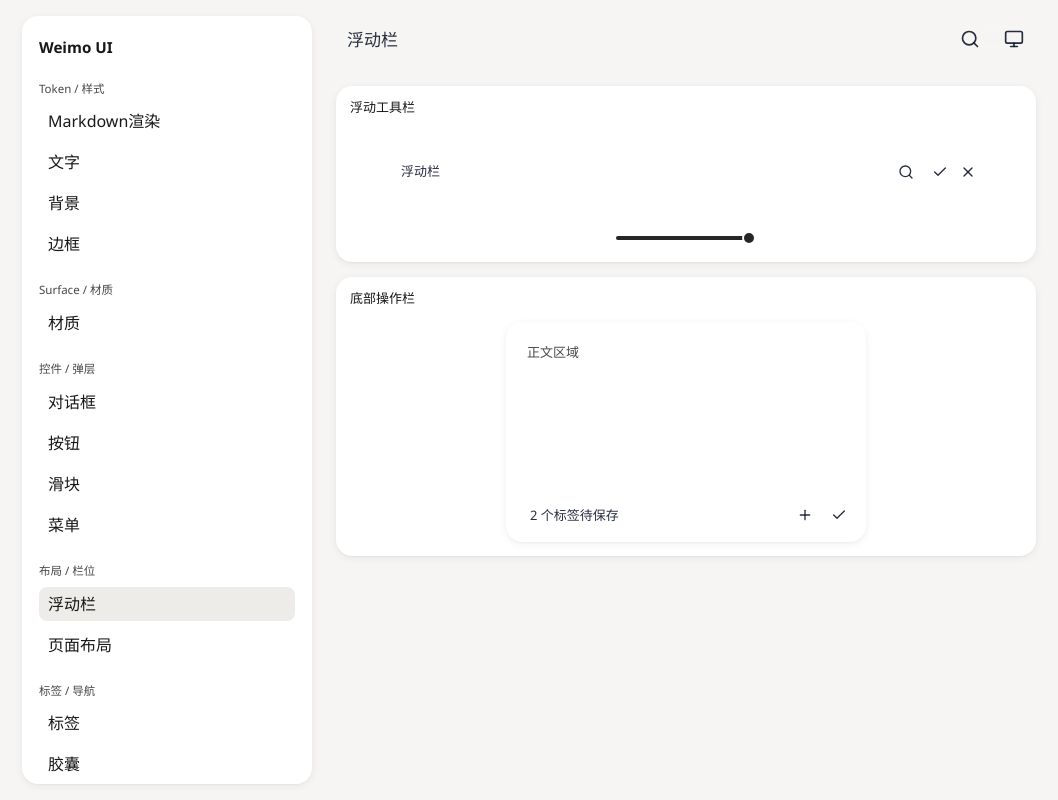
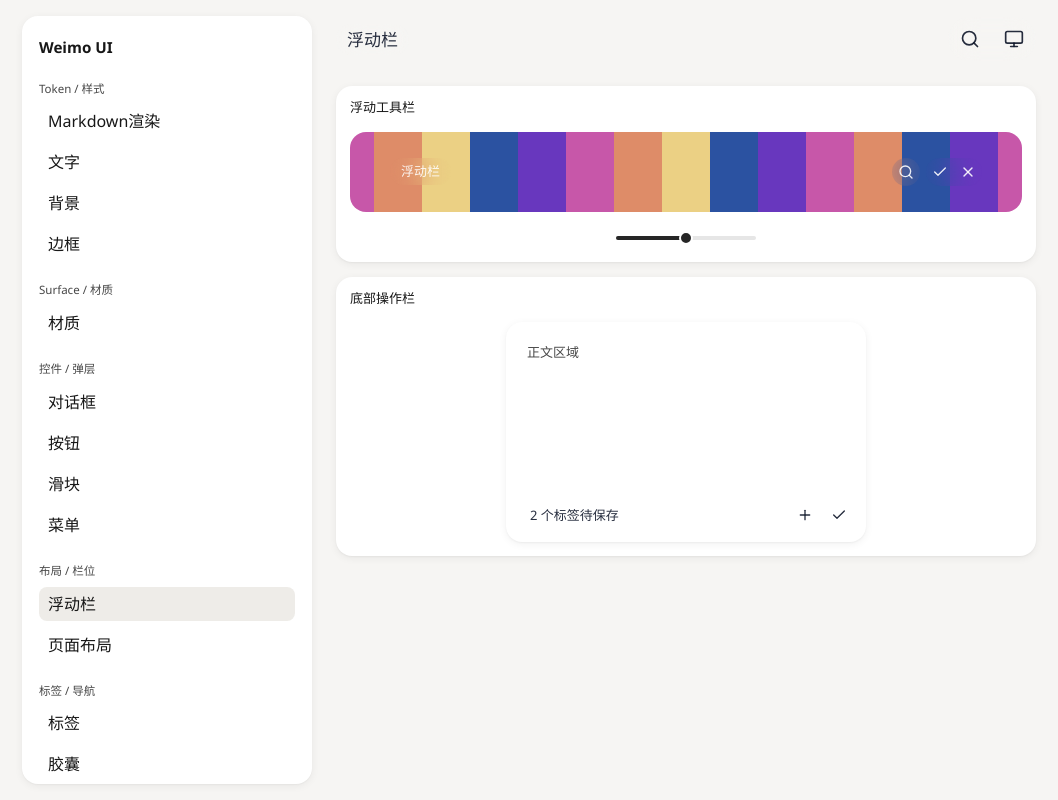
Before and after one commit to jiaowenjun/weimo-ui, a React (Vite) app: page /components/bar in a window 1280 px wide. Shown: the whole page, without its empty margins (111-1169 px from the left). Built offline with nearby package versions, Linux system fonts and the light colour scheme; what @tiptap/extension-mathematics would draw is missing.

Commit message:
refactor: GlassPreviewCard 滑块起始位置统一为轨道中点(初始挂载与主题切换归位都是 50%,三张玻璃卡一致;initialGray prop 统一后无调用方差异整体移除,matchMedia 端点预判初始化随之删除;glass-surface/bg-blur 契约机制断言同步)

```diff
--- a/src/docs/component-definitions/background-tokens.tsx
+++ b/src/docs/component-definitions/background-tokens.tsx
@@ -20,7 +20,6 @@ import {
 import { pressableToneMap, pressableTones } from '../../components/pressable'
 import { ComponentPreviewCard } from '../../components/component-preview-card'
 import { GlassPreviewCard } from '../glass-preview-card'
-import { glassBackgroundGrayMidpoint } from '../glass-preview'
 import type { ComponentDefinition } from '../component-docs'
 import { useIsDarkTheme } from '../token-preview-color'
 
@@ -94,7 +93,6 @@ function BgColorPreview() {
       </ComponentPreviewCard>
 
       <GlassPreviewCard
-        initialGray={glassBackgroundGrayMidpoint}
         items={bgBlurTones.map((tone) => ({
           token: getBgBlurBlurToken(tone),
           value: getBgBlurBlurValue(tone),
--- a/src/docs/glass-preview-card.tsx
+++ b/src/docs/glass-preview-card.tsx
@@ -7,18 +7,17 @@ import {
   getGlassPreviewBackground,
   glassBackgroundGrayDark,
   glassBackgroundGrayLight,
+  glassBackgroundGrayMidpoint,
 } from './glass-preview'
 
 // Surface 页「玻璃材质」卡、按钮页「玻璃图标按钮」卡与背景页「背景模糊度」卡的公共外壳：
 // ComponentPreviewCard + 可滑动竖条纹玻璃背景 + 画布下方居中的灰度滑块。
 // action 渲染在标题栏右侧（如按钮页的启用 Switch）；
 // token/value/items 透传给 token 行（不传则无行，与 ComponentPreviewCard 语义一致）。
-// initialGray 指定刷新与主题切换后的固定起始灰度（如轨道中点）；不传则跟随主题端点。
 export function GlassPreviewCard({
   action,
   children,
   className,
-  initialGray,
   items,
   label,
   token,
@@ -27,43 +26,28 @@ export function GlassPreviewCard({
   action?: ReactNode
   children: ReactNode
   className?: string
-  initialGray?: number
   items?: readonly ComponentPreviewCardItem[]
   label: ReactNode
   token?: string
   value?: ReactNode
 }) {
-  // 刷新时的初始灰度：默认跟随页面主题（亮色落在亮卡底端点，暗色落在暗卡底端点）。
-  // docs-shell 首次挂载前 .dark class 尚未写入（useEffect 时序），直接按 system
-  // 偏好预判，与 shell 挂载后的主题一致；调用方传 initialGray 时两主题同一起点。
-  const [glassBackgroundGray, setGlassBackgroundGray] = useState(() =>
-    initialGray ??
-    (typeof window !== 'undefined' &&
-      window.matchMedia('(prefers-color-scheme: dark)').matches
-      ? glassBackgroundGrayDark
-      : glassBackgroundGrayLight),
-  )
+  // 刷新与主题切换后的起始灰度统一为轨道中点:亮暗主题从同一点出发。
+  const [glassBackgroundGray, setGlassBackgroundGray] = useState(glassBackgroundGrayMidpoint)
 
-  // 主题切换后滑块自动归位：默认回到当前主题的卡片底端点，initialGray 则回到该固定
-  // 起点。手动切换与跟随系统最终都写 <html> 的 .dark class，观察该 class 变化即可
-  // 覆盖两条路径；setState 只在观察者回调里异步执行。
+  // 主题切换后滑块归位到轨道中点。手动切换与跟随系统最终都写 <html> 的 .dark
+  // class,观察该 class 变化即可覆盖两条路径;setState 只在观察者回调里异步执行。
   useEffect(() => {
-    const syncThemeEndpoint = () => {
-      setGlassBackgroundGray(
-        initialGray ??
-          (document.documentElement.classList.contains('dark')
-            ? glassBackgroundGrayDark
-            : glassBackgroundGrayLight),
-      )
+    const syncThemeMidpoint = () => {
+      setGlassBackgroundGray(glassBackgroundGrayMidpoint)
     }
-    const themeObserver = new MutationObserver(syncThemeEndpoint)
+    const themeObserver = new MutationObserver(syncThemeMidpoint)
     themeObserver.observe(document.documentElement, {
       attributes: true,
       attributeFilter: ['class'],
     })
 
     return () => themeObserver.disconnect()
-  }, [initialGray])
+  }, [])
 
   return (
     <ComponentPreviewCard
```
Also changed, not shown: 2 other files (tests, documents, lock files or other folders).
